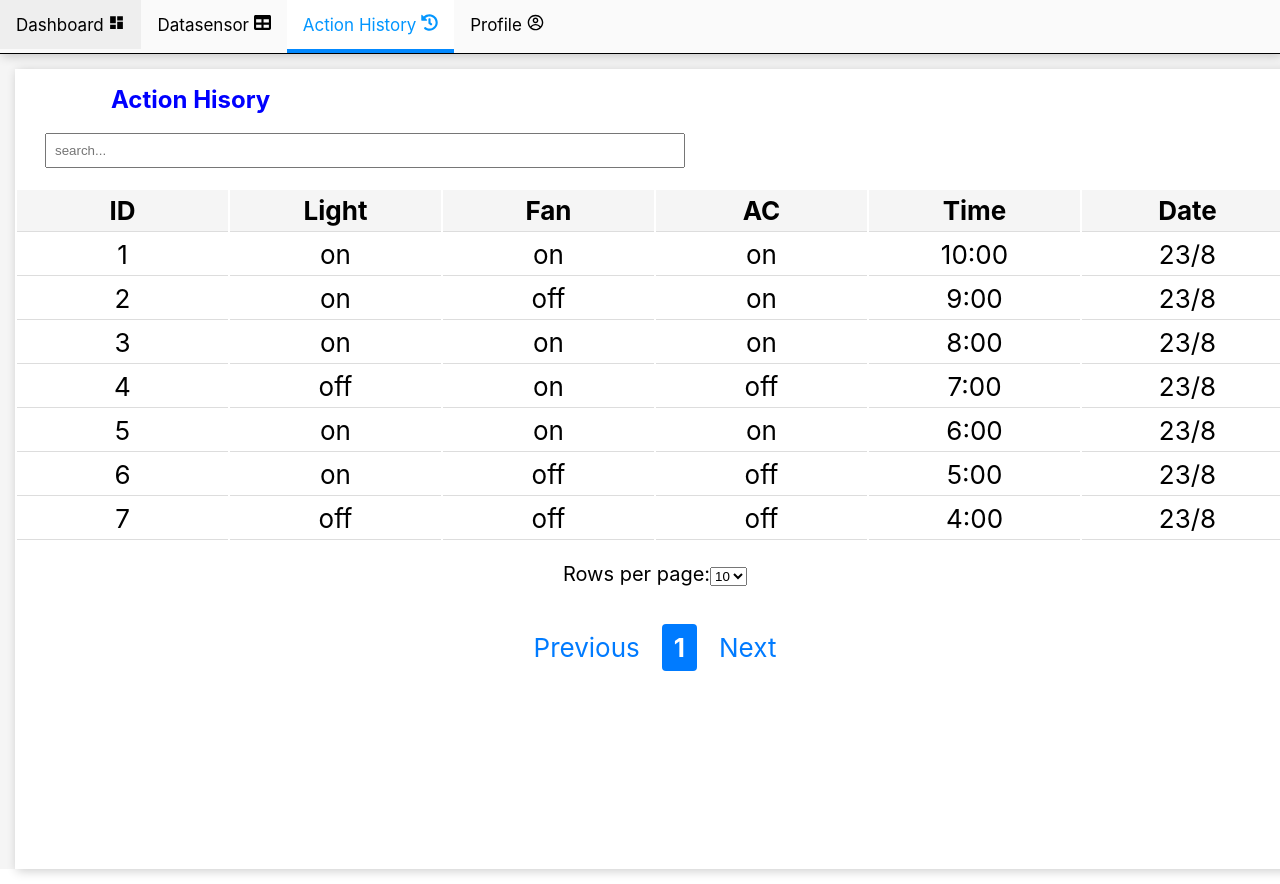
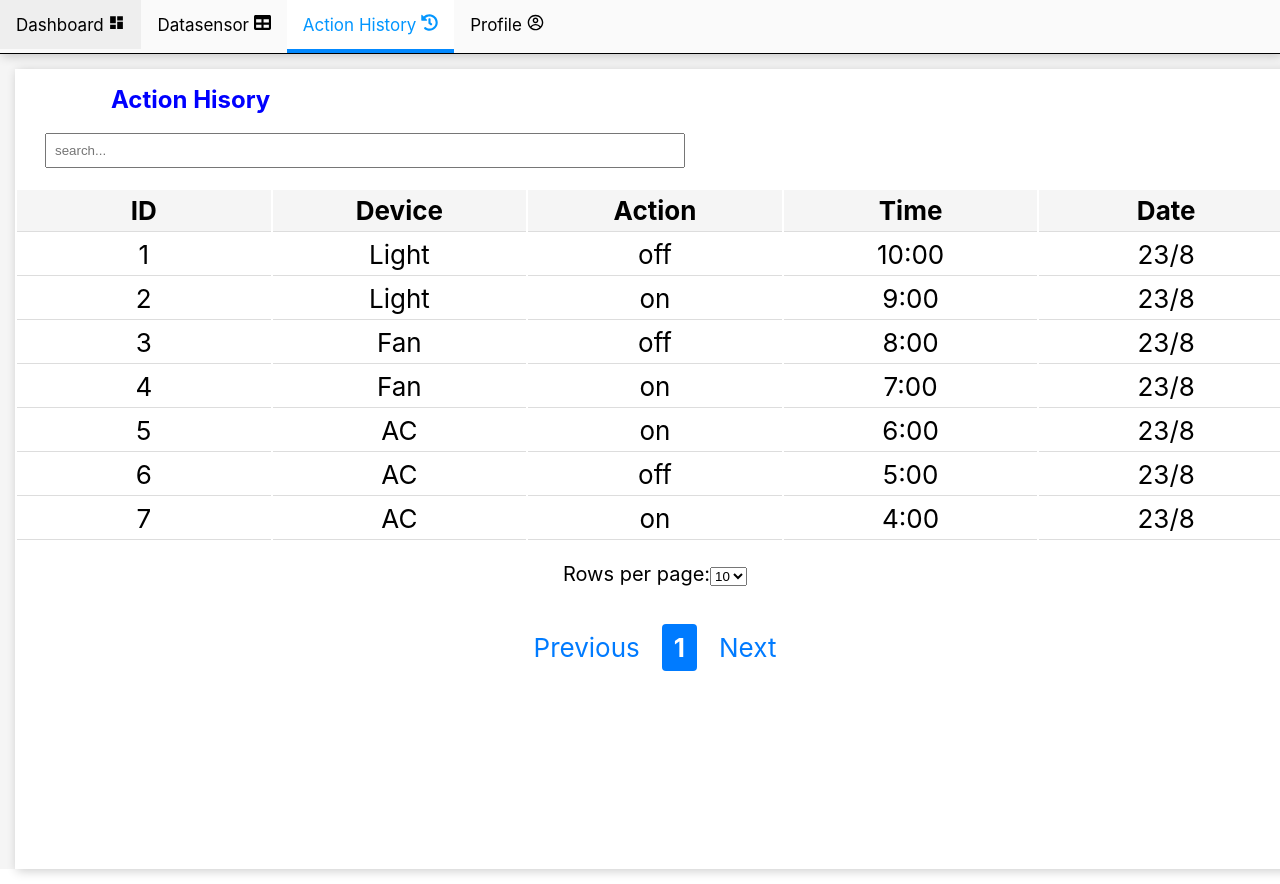
Before and after one commit to spmon/IOT-template, a React (Create React App) app: page /about in a window 1280 px wide. Shown: the top 884 px of the page. Built offline with nearby package versions, Linux system fonts and the light colour scheme.

Commit message:
Update Action.js

```diff
--- a/src/views/Example/ActionHistory/Action.js
+++ b/src/views/Example/ActionHistory/Action.js
@@ -9,20 +9,20 @@ const Action=()=>{
     const [searchTerm, setSearchTerm] = useState('');
 
     const data = [
-      { id: 1, light: 'on', Fan: 'on', AC: 'on', time: '10:00' ,date:'23/8'},
-      { id: 2, light: 'on', Fan: 'off', AC: 'on', time: '9:00' ,date:'23/8'},
-      { id: 3, light: 'on', Fan: 'on', AC: 'on', time: '8:00' ,date:'23/8'},
-      { id: 4, light: 'off', Fan: 'on', AC: 'off', time: '7:00' ,date:'23/8'},
-      { id: 5, light: 'on', Fan: 'on', AC: 'on', time: '6:00' ,date:'23/8'},
-      { id: 6, light: 'on', Fan: 'off', AC: 'off', time: '5:00' ,date:'23/8'},
-      { id: 7, light: 'off', Fan: 'off', AC: 'off', time: '4:00' ,date:'23/8'},
+      { id: 1, device:'Light',Action:'off',  time: '10:00' ,date:'23/8'},
+      { id: 2, device:'Light',Action:'on',  time: '9:00' ,date:'23/8'},
+      { id: 3, device:'Fan',Action:'off',  time: '8:00' ,date:'23/8'},
+      { id: 4, device:'Fan',Action:'on',  time: '7:00' ,date:'23/8'},
+      { id: 5, device:'AC',Action:'on',  time: '6:00' ,date:'23/8'},
+      { id: 6, device:'AC',Action:'off',  time: '5:00' ,date:'23/8'},
+      { id: 7, device:'AC',Action:'on',  time: '4:00' ,date:'23/8'},
     ];
 
     const columns = useMemo(() => [
       { Header: 'ID', accessor: 'id' },
-      { Header: 'Light', accessor: 'light' },
-      { Header: 'Fan', accessor: 'Fan' },
-      { Header: 'AC', accessor: 'AC' },
+      { Header: 'Device', accessor: 'device' },
+      { Header: 'Action', accessor: 'Action' },
+
       { Header: 'Time', accessor: 'time' },
       {Header:'Date',accessor:'date'}
     ], []);
```
